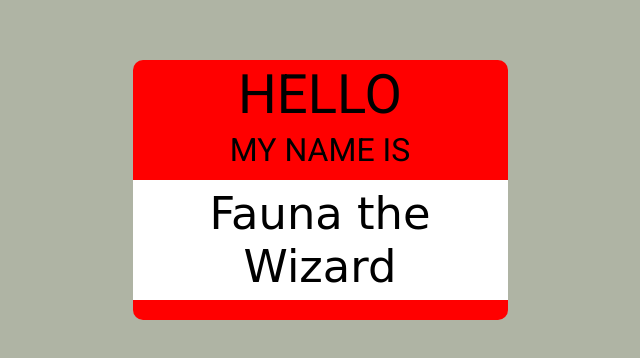
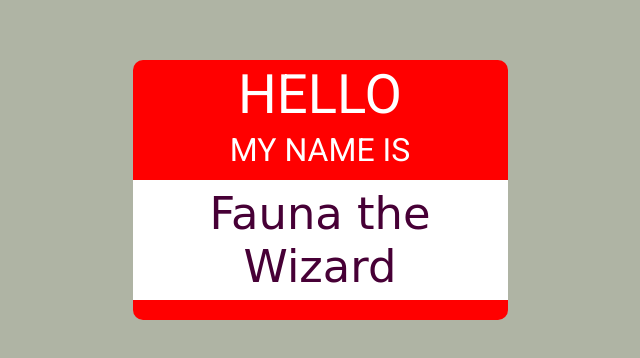
Before and after one commit to Andrew-Bray/02a-nametag, a plain HTML site: page index.html in a window 1280 px wide. Shown: the part 218-576 px from the top of the page, without its empty margins (320-960 px from the left). Drawn offline with Linux system fonts and the light colour scheme.

Commit message:
color change

```diff
--- a/style.css
+++ b/style.css
@@ -15,6 +15,8 @@ main {
 }
 .top {
     height: 120px;
+    font-style: white;
+
 }
 .middle {
     background: white;
@@ -24,6 +26,8 @@ main {
     justify-content: center;
     align-items: center;
     font-size: 2.8rem;
+    color: rgb(71, 0, 54)
+
 }
 .bottom {
 
@@ -34,9 +38,11 @@ main {
 .hello {
     font-size: 3.4rem;
      line-height: 130%;
+     color: white;
 }
 .my-name-is {
     font-size: 2rem;
+    color: white;
 
 
 };
```
